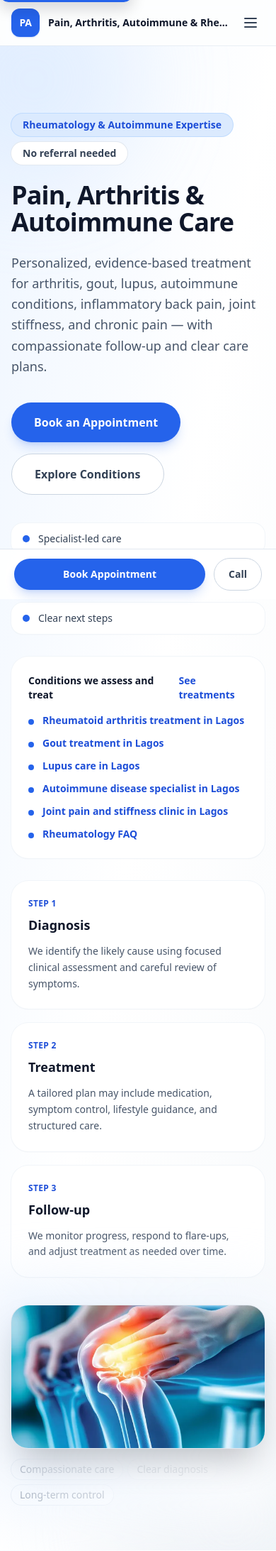
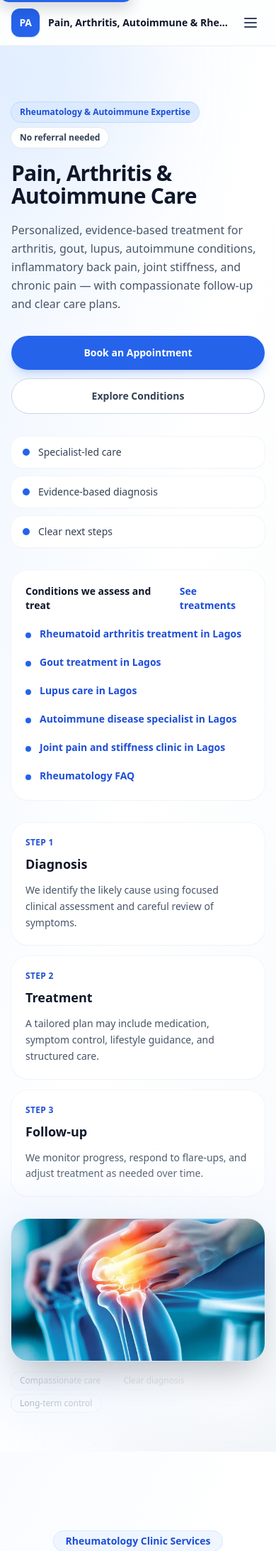
Before and after one commit to Abdudhi100/dr_olaosebikan, a Django app: page / in a window 390 px wide. Shown: the top 2185 px of the page at 71% size. Run offline with Django 5.2, Linux system fonts and the light colour scheme; data that the repository does not hold is empty; some libraries are stand-ins or nearby versions.

Commit message:
optimized home page for mobile

```diff
--- a/static/css/output.css
+++ b/static/css/output.css
@@ -2448,6 +2470,11 @@
   padding-bottom: 2rem;
 }
 
+.py-3\.5 {
+  padding-top: 0.875rem;
+  padding-bottom: 0.875rem;
+}
+
 .pb-16 {
   padding-bottom: 4rem;
 }
@@ -2494,6 +2521,18 @@
 
 .pl-5 {
   padding-left: 1.25rem;
+}
+
+.pb-14 {
+  padding-bottom: 3.5rem;
+}
+
+.pb-32 {
+  padding-bottom: 8rem;
+}
+
+.pt-20 {
+  padding-top: 5rem;
 }
 
 .text-left {
--- a/templates/core_app/home.html
+++ b/templates/core_app/home.html
@@ -10,41 +10,41 @@
     <div class="absolute -bottom-28 -right-24 h-80 w-80 rounded-full bg-slate-200/40 blur-3xl"></div>
   </div>
 
-  <div class="relative mx-auto grid max-w-7xl items-center gap-10 px-4 pb-16 pt-24 sm:pb-20 sm:pt-28 lg:grid-cols-2 lg:pb-24 lg:pt-32">
+  <div class="relative mx-auto grid max-w-7xl items-center gap-8 px-4 pb-14 pt-20 sm:gap-10 sm:pb-20 sm:pt-28 lg:grid-cols-2 lg:pb-24 lg:pt-32">
     <!-- Copy -->
     <div class="max-w-xl">
       <div class="flex flex-wrap items-center gap-2">
-        <span class="inline-flex items-center gap-2 rounded-full bg-blue-100 px-4 py-1.5 text-sm font-semibold text-blue-700 ring-1 ring-blue-200">
+        <span class="inline-flex items-center gap-2 rounded-full bg-blue-100 px-3 py-1.5 text-xs font-semibold text-blue-700 ring-1 ring-blue-200 sm:px-4 sm:text-sm">
           Rheumatology & Autoimmune Expertise
         </span>
-        <span class="inline-flex items-center gap-2 rounded-full bg-white px-4 py-1.5 text-sm font-semibold text-slate-700 ring-1 ring-slate-200">
+        <span class="inline-flex items-center gap-2 rounded-full bg-white px-3 py-1.5 text-xs font-semibold text-slate-700 ring-1 ring-slate-200 sm:px-4 sm:text-sm">
           No referral needed
         </span>
       </div>
 
-      <h1 id="hero-heading" class="mt-6 text-4xl font-extrabold leading-[1.05] tracking-tight text-slate-900 sm:text-5xl lg:text-6xl">
+      <h1 id="hero-heading" class="mt-5 text-3xl font-extrabold leading-[1.05] tracking-tight text-slate-900 sm:mt-6 sm:text-5xl lg:text-6xl">
         {{ clinic.hero_title|default:"Pain, Arthritis & Autoimmune Care" }}
       </h1>
 
-      <p class="mt-6 text-lg leading-relaxed text-slate-600 sm:text-xl">
+      <p class="mt-5 text-base leading-relaxed text-slate-600 sm:mt-6 sm:text-xl">
         {{ clinic.hero_subtitle|default:"Personalized, evidence-based treatment for arthritis, gout, lupus, autoimmune conditions, inflammatory back pain, joint stiffness, and chronic pain — with compassionate follow-up and clear care plans." }}
       </p>
 
       <!-- CTAs -->
-      <div class="mt-9 flex flex-wrap gap-4">
+      <div class="mt-8 flex flex-col gap-3 sm:mt-9 sm:flex-row sm:flex-wrap sm:gap-4">
         <a href="{% url 'appointments:book' %}"
-           class="inline-flex items-center justify-center rounded-full bg-blue-600 px-8 py-4 text-base font-semibold text-white shadow-lg shadow-blue-600/20 transition hover:bg-blue-700 hover:shadow-xl focus:outline-none focus:ring-2 focus:ring-blue-500 focus:ring-offset-2">
+           class="inline-flex w-full items-center justify-center rounded-full bg-blue-600 px-6 py-3.5 text-sm font-semibold text-white shadow-lg shadow-blue-600/20 transition hover:bg-blue-700 hover:shadow-xl focus:outline-none focus:ring-2 focus:ring-blue-500 focus:ring-offset-2 sm:w-auto sm:px-8 sm:py-4 sm:text-base">
           {{ clinic.hero_cta_text|default:"Book an Appointment" }}
         </a>
 
         <a href="#conditions"
-           class="inline-flex items-center justify-center rounded-full border border-slate-300 bg-white px-8 py-4 text-base font-semibold text-slate-700 transition hover:bg-slate-100 focus:outline-none focus:ring-2 focus:ring-blue-500 focus:ring-offset-2">
+           class="inline-flex w-full items-center justify-center rounded-full border border-slate-300 bg-white px-6 py-3.5 text-sm font-semibold text-slate-700 transition hover:bg-slate-100 focus:outline-none focus:ring-2 focus:ring-blue-500 focus:ring-offset-2 sm:w-auto sm:px-8 sm:py-4 sm:text-base">
           Explore Conditions
         </a>
       </div>
 
       <!-- Trust mini-cards -->
-      <div class="mt-10 grid grid-cols-1 gap-3 text-sm text-slate-700 sm:grid-cols-3">
+      <div class="mt-8 grid grid-cols-1 gap-3 text-sm text-slate-700 sm:mt-10 sm:grid-cols-3">
         <div class="flex items-center gap-3 rounded-2xl bg-white px-4 py-3 shadow-sm ring-1 ring-slate-100">
           <span class="h-2.5 w-2.5 rounded-full bg-blue-600"></span>
           Specialist-led care
@@ -61,17 +61,17 @@
 
       <!-- Doctor highlight -->
       {% if doctor %}
-      <section class="mt-8 rounded-3xl bg-white p-6 shadow-sm ring-1 ring-slate-100" aria-labelledby="doctor-highlight-heading">
+      <section class="mt-8 rounded-3xl bg-white p-5 shadow-sm ring-1 ring-slate-100 sm:p-6" aria-labelledby="doctor-highlight-heading">
         <div class="flex items-start gap-4">
           {% if doctor.profile_photo %}
             <img
               src="{{ doctor.profile_photo.url }}"
               alt="Photo of {{ doctor.full_name }}"
               loading="lazy"
-              class="h-14 w-14 rounded-2xl object-cover ring-1 ring-slate-200"
+              class="h-12 w-12 rounded-2xl object-cover ring-1 ring-slate-200 sm:h-14 sm:w-14"
             >
           {% else %}
-            <div class="h-14 w-14 rounded-2xl bg-blue-100 ring-1 ring-blue-200"></div>
+            <div class="h-12 w-12 rounded-2xl bg-blue-100 ring-1 ring-blue-200 sm:h-14 sm:w-14"></div>
           {% endif %}
 
           <div class="min-w-0">
@@ -95,7 +95,7 @@
       {% endif %}
 
       <!-- Conditions -->
-      <section id="conditions" class="mt-8 rounded-3xl bg-white p-6 shadow-sm ring-1 ring-slate-100" aria-labelledby="conditions-heading">
+      <section id="conditions" class="mt-8 rounded-3xl bg-white p-5 shadow-sm ring-1 ring-slate-100 sm:p-6" aria-labelledby="conditions-heading">
         <div class="flex items-center justify-between gap-4">
           <h2 id="conditions-heading" class="text-sm font-semibold text-slate-900">
             Conditions we assess and treat
@@ -106,7 +106,7 @@
         </div>
 
         <div class="mt-4 grid grid-cols-1 gap-3 text-sm text-slate-700 sm:grid-cols-2">
-          <div class="flex items-start gap-3">
+          <div class="flex items-start gap-3 py-1">
             <span class="mt-2 h-2 w-2 rounded-full bg-blue-600"></span>
             <span>
               <a href="{% url 'core_app:ra_treatment' %}" class="font-semibold text-blue-700 hover:underline">
@@ -115,7 +115,7 @@
             </span>
           </div>
 
-          <div class="flex items-start gap-3">
+          <div class="flex items-start gap-3 py-1">
             <span class="mt-2 h-2 w-2 rounded-full bg-blue-600"></span>
             <span>
               <a href="{% url 'core_app:gout_treatment' %}" class="font-semibold text-blue-700 hover:underline">
@@ -124,7 +124,7 @@
             </span>
           </div>
 
-          <div class="flex items-start gap-3">
+          <div class="flex items-start gap-3 py-1">
             <span class="mt-2 h-2 w-2 rounded-full bg-blue-600"></span>
             <span>
               <a href="{% url 'core_app:lupus_care' %}" class="font-semibold text-blue-700 hover:underline">
@@ -133,7 +133,7 @@
             </span>
           </div>
 
-          <div class="flex items-start gap-3">
+          <div class="flex items-start gap-3 py-1">
             <span class="mt-2 h-2 w-2 rounded-full bg-blue-600"></span>
             <span>
               <a href="{% url 'core_app:autoimmune_specialist' %}" class="font-semibold text-blue-700 hover:underline">
@@ -142,7 +142,7 @@
             </span>
           </div>
 
-          <div class="flex items-start gap-3">
+          <div class="flex items-start gap-3 py-1">
             <span class="mt-2 h-2 w-2 rounded-full bg-blue-600"></span>
             <span>
               <a href="{% url 'core_app:joint_pain_clinic' %}" class="font-semibold text-blue-700 hover:underline">
@@ -151,7 +151,7 @@
             </span>
           </div>
 
-          <div class="flex items-start gap-3">
+          <div class="flex items-start gap-3 py-1">
             <span class="mt-2 h-2 w-2 rounded-full bg-blue-600"></span>
             <span>
               <a href="{% url 'core_app:faq' %}" class="font-semibold text-blue-700 hover:underline">
@@ -163,22 +163,22 @@
       </section>
 
       <!-- 3-step path -->
-      <section class="mt-8 grid gap-5 sm:grid-cols-3" aria-label="How care works">
-        <div class="rounded-3xl bg-white p-6 shadow-sm ring-1 ring-slate-100">
+      <section class="mt-8 grid gap-4 sm:gap-5 sm:grid-cols-3" aria-label="How care works">
+        <div class="rounded-3xl bg-white p-5 shadow-sm ring-1 ring-slate-100 sm:p-6">
           <p class="text-xs font-semibold uppercase tracking-wide text-blue-700">Step 1</p>
           <h2 class="mt-2 text-lg font-bold text-slate-900">Diagnosis</h2>
           <p class="mt-3 text-sm leading-relaxed text-slate-600">
             We identify the likely cause using focused clinical assessment and careful review of symptoms.
           </p>
         </div>
-        <div class="rounded-3xl bg-white p-6 shadow-sm ring-1 ring-slate-100">
+        <div class="rounded-3xl bg-white p-5 shadow-sm ring-1 ring-slate-100 sm:p-6">
           <p class="text-xs font-semibold uppercase tracking-wide text-blue-700">Step 2</p>
           <h2 class="mt-2 text-lg font-bold text-slate-900">Treatment</h2>
           <p class="mt-3 text-sm leading-relaxed text-slate-600">
             A tailored plan may include medication, symptom control, lifestyle guidance, and structured care.
           </p>
         </div>
-        <div class="rounded-3xl bg-white p-6 shadow-sm ring-1 ring-slate-100">
+        <div class="rounded-3xl bg-white p-5 shadow-sm ring-1 ring-slate-100 sm:p-6">
           <p class="text-xs font-semibold uppercase tracking-wide text-blue-700">Step 3</p>
           <h2 class="mt-2 text-lg font-bold text-slate-900">Follow-up</h2>
           <p class="mt-3 text-sm leading-relaxed text-slate-600">
@@ -189,7 +189,7 @@
     </div>
 
     <!-- HERO IMAGE -->
-    <div class="relative">
+    <div class="relative lg:pl-4">
       <div class="absolute -inset-6 rounded-3xl bg-gradient-to-br from-blue-100/70 to-white blur-2xl"></div>
 
       <img
@@ -207,7 +207,7 @@
         class="relative w-full rounded-3xl object-cover shadow-2xl ring-1 ring-slate-200"
       >
 
-      <div class="mt-4 flex flex-wrap items-center gap-2 text-sm text-slate-600">
+      <div class="mt-4 flex flex-wrap items-center gap-2 text-xs text-slate-600 sm:text-sm">
         <span class="inline-flex items-center rounded-full bg-white px-3 py-1 ring-1 ring-slate-200">Compassionate care</span>
         <span class="inline-flex items-center rounded-full bg-white px-3 py-1 ring-1 ring-slate-200">Clear diagnosis</span>
         <span class="inline-flex items-center rounded-full bg-white px-3 py-1 ring-1 ring-slate-200">Long-term control</span>
@@ -216,27 +216,45 @@
   </div>
 </section>
 
-<!-- Mobile sticky CTA -->
-<div class="fixed inset-x-0 bottom-0 z-[65] border-t border-slate-200 bg-white/90 p-3 backdrop-blur sm:hidden">
-  <div class="mx-auto flex max-w-7xl items-center gap-3 px-2">
-    <a href="{% url 'appointments:book' %}"
-       class="inline-flex flex-1 items-center justify-center rounded-full bg-blue-600 px-5 py-3 text-sm font-semibold text-white shadow-lg shadow-blue-600/20">
-      Book Appointment
-    </a>
-    {% if clinic.contact_phone %}
-    <a href="tel:{{ clinic.contact_phone }}"
-       class="inline-flex items-center justify-center rounded-full border border-slate-300 bg-white px-5 py-3 text-sm font-semibold text-slate-700">
-      Call
-    </a>
-    {% endif %}
+<!-- Mobile sticky CTA: appears only after scroll -->
+<div
+  x-data="{ showStickyCta: false }"
+  x-init="
+    const onScroll = () => { showStickyCta = window.scrollY > 500 };
+    onScroll();
+    window.addEventListener('scroll', onScroll, { passive: true });
+  "
+  class="sm:hidden"
+>
+  <div
+    x-cloak
+    x-show="showStickyCta"
+    x-transition:enter="transition ease-out duration-200"
+    x-transition:enter-start="translate-y-full opacity-0"
+    x-transition:enter-end="translate-y-0 opacity-100"
+    x-transition:leave="transition ease-in duration-150"
+    x-transition:leave-start="translate-y-0 opacity-100"
+    x-transition:leave-end="translate-y-full opacity-0"
+    class="fixed inset-x-0 bottom-0 z-[65] border-t border-slate-200 bg-white/95 p-3 backdrop-blur"
+  >
+    <div class="mx-auto grid max-w-7xl grid-cols-2 gap-3 px-2">
+      <a href="{% url 'appointments:book' %}"
+         class="inline-flex min-h-[48px] items-center justify-center rounded-full bg-blue-600 px-4 py-3 text-sm font-semibold text-white shadow-lg shadow-blue-600/20 transition hover:bg-blue-700 focus:outline-none focus:ring-2 focus:ring-blue-500 focus:ring-offset-2">
+        Book Appointment
+      </a>
+
+      <a href="tel:{{ clinic.contact_phone|default:'+2348035751154' }}"
+         class="inline-flex min-h-[48px] items-center justify-center rounded-full border border-slate-300 bg-white px-4 py-3 text-sm font-semibold text-slate-700 transition hover:bg-slate-50 focus:outline-none focus:ring-2 focus:ring-blue-500 focus:ring-offset-2">
+        Call
+      </a>
+    </div>
   </div>
 </div>
-
 <!-- ===================== SERVICES ===================== -->
 {% include "core_app/components/services.html" %}
 
 <!-- ===================== MEDICAL CONTENT HUB ===================== -->
-<section class="bg-slate-50 py-24 sm:py-28" aria-labelledby="conditions-hub-heading">
+<section class="bg-slate-50 py-20 sm:py-28" aria-labelledby="conditions-hub-heading">
   <div class="mx-auto max-w-7xl px-4">
     <header class="max-w-3xl">
       <span class="inline-flex items-center gap-2 rounded-full bg-blue-50 px-4 py-1.5 text-sm font-semibold text-blue-700 ring-1 ring-blue-100">
@@ -245,62 +263,62 @@
       <h2 id="conditions-hub-heading" class="mt-5 text-3xl font-extrabold tracking-tight text-slate-900 sm:text-4xl lg:text-5xl">
         Explore conditions and specialist care
       </h2>
-      <p class="mt-6 text-lg leading-relaxed text-slate-600">
+      <p class="mt-5 text-base leading-relaxed text-slate-600 sm:mt-6 sm:text-lg">
         Learn more about arthritis, autoimmune disease, lupus, gout, joint pain, and specialist rheumatology care in Lagos.
       </p>
     </header>
 
-    <div class="mt-14 grid gap-6 md:grid-cols-2 xl:grid-cols-4">
-      <a href="{% url 'core_app:about_doctor' %}" class="rounded-3xl bg-white p-6 shadow-sm ring-1 ring-slate-100 transition hover:-translate-y-1 hover:shadow-lg">
+    <div class="mt-10 grid gap-4 sm:mt-14 sm:gap-6 md:grid-cols-2 xl:grid-cols-4">
+      <a href="{% url 'core_app:about_doctor' %}" class="rounded-3xl bg-white p-5 shadow-sm ring-1 ring-slate-100 transition hover:-translate-y-1 hover:shadow-lg sm:p-6">
         <h3 class="text-lg font-bold text-slate-900">About Dr Olaosebikan</h3>
         <p class="mt-3 text-sm leading-relaxed text-slate-600">
           Learn about the clinic’s specialist approach to arthritis, autoimmune disease, and pain care.
         </p>
       </a>
 
-      <a href="{% url 'core_app:ra_treatment' %}" class="rounded-3xl bg-white p-6 shadow-sm ring-1 ring-slate-100 transition hover:-translate-y-1 hover:shadow-lg">
+      <a href="{% url 'core_app:ra_treatment' %}" class="rounded-3xl bg-white p-5 shadow-sm ring-1 ring-slate-100 transition hover:-translate-y-1 hover:shadow-lg sm:p-6">
         <h3 class="text-lg font-bold text-slate-900">Rheumatoid Arthritis</h3>
         <p class="mt-3 text-sm leading-relaxed text-slate-600">
           Understand symptoms, diagnosis, and rheumatoid arthritis treatment in Lagos.
         </p>
       </a>
 
-      <a href="{% url 'core_app:gout_treatment' %}" class="rounded-3xl bg-white p-6 shadow-sm ring-1 ring-slate-100 transition hover:-translate-y-1 hover:shadow-lg">
+      <a href="{% url 'core_app:gout_treatment' %}" class="rounded-3xl bg-white p-5 shadow-sm ring-1 ring-slate-100 transition hover:-translate-y-1 hover:shadow-lg sm:p-6">
         <h3 class="text-lg font-bold text-slate-900">Gout Treatment</h3>
         <p class="mt-3 text-sm leading-relaxed text-slate-600">
           Learn about gout flare-ups, diagnosis, and specialist care options.
         </p>
       </a>
 
-      <a href="{% url 'core_app:lupus_care' %}" class="rounded-3xl bg-white p-6 shadow-sm ring-1 ring-slate-100 transition hover:-translate-y-1 hover:shadow-lg">
+      <a href="{% url 'core_app:lupus_care' %}" class="rounded-3xl bg-white p-5 shadow-sm ring-1 ring-slate-100 transition hover:-translate-y-1 hover:shadow-lg sm:p-6">
         <h3 class="text-lg font-bold text-slate-900">Lupus Care</h3>
         <p class="mt-3 text-sm leading-relaxed text-slate-600">
           Explore lupus symptoms, diagnosis, monitoring, and long-term care.
         </p>
       </a>
 
-      <a href="{% url 'core_app:joint_pain_clinic' %}" class="rounded-3xl bg-white p-6 shadow-sm ring-1 ring-slate-100 transition hover:-translate-y-1 hover:shadow-lg">
+      <a href="{% url 'core_app:joint_pain_clinic' %}" class="rounded-3xl bg-white p-5 shadow-sm ring-1 ring-slate-100 transition hover:-translate-y-1 hover:shadow-lg sm:p-6">
         <h3 class="text-lg font-bold text-slate-900">Joint Pain & Stiffness</h3>
         <p class="mt-3 text-sm leading-relaxed text-slate-600">
           Find care for persistent joint pain, swelling, stiffness, and reduced mobility.
         </p>
       </a>
 
-      <a href="{% url 'core_app:autoimmune_specialist' %}" class="rounded-3xl bg-white p-6 shadow-sm ring-1 ring-slate-100 transition hover:-translate-y-1 hover:shadow-lg">
+      <a href="{% url 'core_app:autoimmune_specialist' %}" class="rounded-3xl bg-white p-5 shadow-sm ring-1 ring-slate-100 transition hover:-translate-y-1 hover:shadow-lg sm:p-6">
         <h3 class="text-lg font-bold text-slate-900">Autoimmune Specialist</h3>
         <p class="mt-3 text-sm leading-relaxed text-slate-600">
           Learn about specialist autoimmune disease evaluation and long-term management.
         </p>
       </a>
 
-      <a href="{% url 'core_app:faq' %}" class="rounded-3xl bg-white p-6 shadow-sm ring-1 ring-slate-100 transition hover:-translate-y-1 hover:shadow-lg">
+      <a href="{% url 'core_app:faq' %}" class="rounded-3xl bg-white p-5 shadow-sm ring-1 ring-slate-100 transition hover:-translate-y-1 hover:shadow-lg sm:p-6">
         <h3 class="text-lg font-bold text-slate-900">Rheumatology FAQ</h3>
         <p class="mt-3 text-sm leading-relaxed text-slate-600">
           Read answers to common questions about arthritis, autoimmune disease, and appointments.
         </p>
       </a>
 
-      <a href="{% url 'core_app:contact_location' %}" class="rounded-3xl bg-white p-6 shadow-sm ring-1 ring-slate-100 transition hover:-translate-y-1 hover:shadow-lg">
+      <a href="{% url 'core_app:contact_location' %}" class="rounded-3xl bg-white p-5 shadow-sm ring-1 ring-slate-100 transition hover:-translate-y-1 hover:shadow-lg sm:p-6">
         <h3 class="text-lg font-bold text-slate-900">Contact & Clinic Location</h3>
         <p class="mt-3 text-sm leading-relaxed text-slate-600">
           View clinic contact details, location information, and booking guidance.
@@ -311,7 +329,7 @@
 </section>
 
 <!-- ===================== PUBLICATIONS ===================== -->
-<section id="publications" class="bg-white py-24 sm:py-28" aria-labelledby="publications-heading">
+<section id="publications" class="bg-white py-20 sm:py-28" aria-labelledby="publications-heading">
   <div class="mx-auto max-w-7xl px-4">
     <header class="mx-auto max-w-3xl text-center">
       <span class="inline-flex items-center gap-2 rounded-full bg-blue-50 px-4 py-1.5 text-sm font-semibold text-blue-700 ring-1 ring-blue-100">
@@ -320,14 +338,14 @@
       <h2 id="publications-heading" class="mt-5 text-3xl font-extrabold tracking-tight text-slate-900 sm:text-4xl lg:text-5xl">
         Publications & Rheumatology Insights
       </h2>
-      <p class="mt-6 text-lg leading-relaxed text-slate-600">
+      <p class="mt-5 text-base leading-relaxed text-slate-600 sm:mt-6 sm:text-lg">
         Peer-reviewed research and clinical contributions supporting better outcomes in arthritis, autoimmune disease, and pain care.
       </p>
     </header>
 
-    <div class="mt-14 grid gap-8 sm:grid-cols-2 lg:grid-cols-3 sm:mt-16">
+    <div class="mt-10 grid gap-5 sm:mt-16 sm:gap-8 sm:grid-cols-2 lg:grid-cols-3">
       {% for pub in publications %}
-      <article class="group relative flex flex-col rounded-3xl bg-white p-7 shadow-sm ring-1 ring-slate-100 transition-all duration-300 hover:-translate-y-1 hover:shadow-xl hover:ring-blue-100 focus-within:ring-2 focus-within:ring-blue-500">
+      <article class="group relative flex flex-col rounded-3xl bg-white p-5 shadow-sm ring-1 ring-slate-100 transition-all duration-300 hover:-translate-y-1 hover:shadow-xl hover:ring-blue-100 focus-within:ring-2 focus-within:ring-blue-500 sm:p-7">
         <h3 class="text-lg font-bold leading-snug text-slate-900">{{ pub.title }}</h3>
         <p class="mt-4 line-clamp-4 text-sm leading-relaxed text-slate-600">
           {{ pub.abstract|default:"Explore clinical research and insights relevant to arthritis, autoimmune disease, rheumatology, and pain management." }}
@@ -338,7 +356,7 @@
       </article>
       {% empty %}
       <div class="col-span-full">
-        <div class="rounded-3xl bg-slate-50 p-10 text-center ring-1 ring-slate-100">
+        <div class="rounded-3xl bg-slate-50 p-8 text-center ring-1 ring-slate-100 sm:p-10">
           <p class="font-semibold text-slate-700">Publications will appear here shortly.</p>
           <p class="mt-2 text-sm text-slate-600">Check back soon for clinical insights and research updates.</p>
         </div>
@@ -346,9 +364,9 @@
       {% endfor %}
     </div>
 
-    <div class="mt-14 text-center sm:mt-16">
+    <div class="mt-10 text-center sm:mt-16">
       <a href="{% url 'publications:publication_list' %}"
-         class="inline-flex items-center gap-3 rounded-full border border-slate-300 bg-white px-8 py-4 text-base font-semibold text-slate-700 transition hover:bg-slate-100 focus:outline-none focus:ring-2 focus:ring-blue-500 focus:ring-offset-2">
+         class="inline-flex w-full items-center justify-center gap-3 rounded-full border border-slate-300 bg-white px-6 py-3.5 text-sm font-semibold text-slate-700 transition hover:bg-slate-100 focus:outline-none focus:ring-2 focus:ring-blue-500 focus:ring-offset-2 sm:w-auto sm:px-8 sm:py-4 sm:text-base">
         View all publications
       </a>
     </div>
@@ -356,19 +374,19 @@
 </section>
 
 <!-- ===================== FINAL CTA ===================== -->
-<section class="relative overflow-hidden bg-blue-600 py-24 sm:py-28" aria-labelledby="final-cta-heading">
+<section class="relative overflow-hidden bg-blue-600 py-20 pb-32 sm:py-28 sm:pb-28" aria-labelledby="final-cta-heading">
   <div class="absolute inset-0 bg-gradient-to-br from-blue-700/40 via-blue-600 to-blue-500"></div>
 
   <div class="relative mx-auto max-w-4xl px-4 text-center text-white">
     <h2 id="final-cta-heading" class="text-3xl font-extrabold tracking-tight sm:text-4xl lg:text-5xl">
       Move better. Hurt less. Live fully.
     </h2>
-    <p class="mt-6 text-lg leading-relaxed text-blue-100">
+    <p class="mt-5 text-base leading-relaxed text-blue-100 sm:mt-6 sm:text-lg">
       Book a consultation for joint pain, stiffness, inflammatory back pain, arthritis, gout, lupus, and autoimmune conditions — and get a clear, structured treatment plan.
     </p>
-    <div class="mt-10">
+    <div class="mt-8 sm:mt-10">
       <a href="{% url 'appointments:book' %}"
-         class="inline-flex items-center gap-3 rounded-full bg-white px-10 py-4 font-semibold text-blue-700 shadow-xl transition hover:bg-blue-50 focus:outline-none focus:ring-2 focus:ring-white focus:ring-offset-2">
+         class="inline-flex w-full items-center justify-center gap-3 rounded-full bg-white px-8 py-3.5 text-sm font-semibold text-blue-700 shadow-xl transition hover:bg-blue-50 focus:outline-none focus:ring-2 focus:ring-white focus:ring-offset-2 sm:w-auto sm:px-10 sm:py-4 sm:text-base">
         Book an Appointment
       </a>
     </div>
```
Also changed, not shown: other parts of static/css/output.css (+123 -0 lines).
